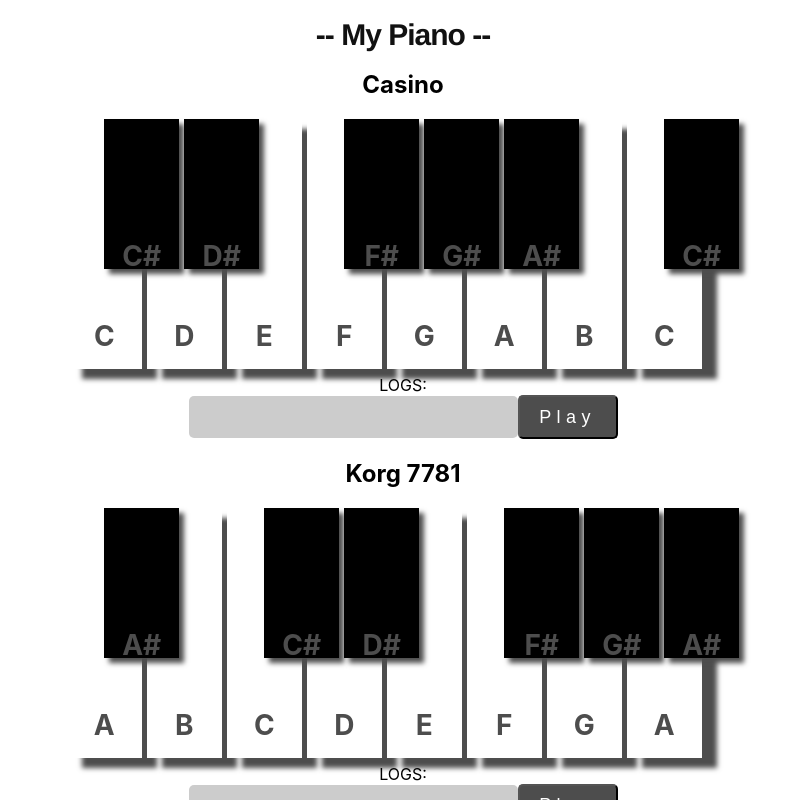
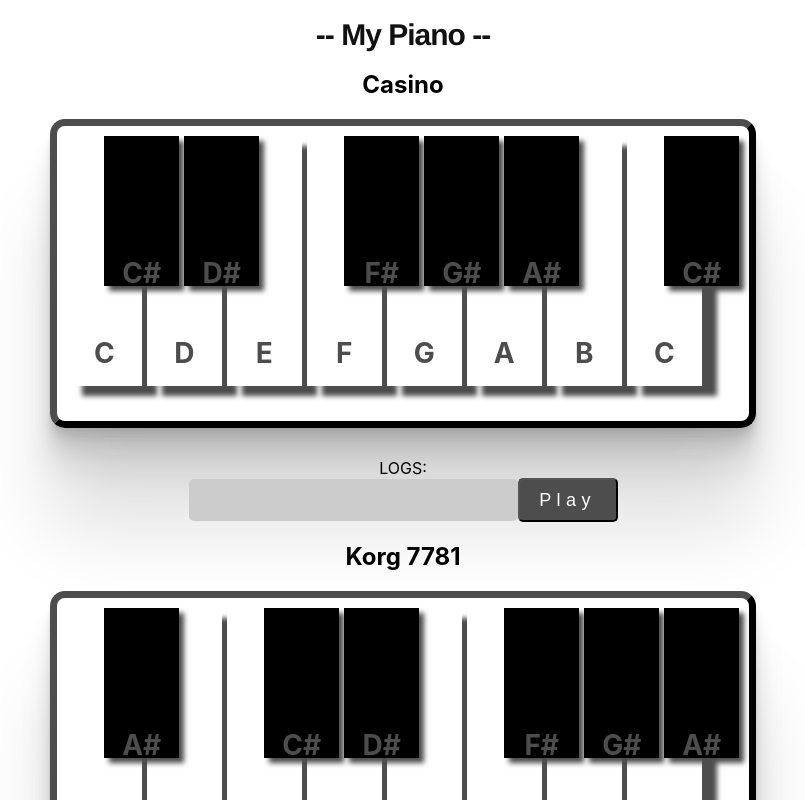
Before and after one commit to ocularminds/piano, a React (Create React App) app: page / in a window 1280 px wide. Shown: the top 800 px of the page, without its empty margins (237-1042 px from the left). Built offline with nearby package versions, Linux system fonts and the light colour scheme.

Commit message:
added error boundry and keyboard css

```diff
--- a/public/index.html
+++ b/public/index.html
@@ -7,7 +7,7 @@
     <meta name="theme-color" content="#000000" />
     <meta
       name="description"
-      content="Web site created using create-react-app"
+      content="My Piano Stores"
     />
     <link rel="apple-touch-icon" href="%PUBLIC_URL%/logo192.png" />
     <!--
@@ -24,7 +24,7 @@
       work correctly both with client-side routing and a non-root public URL.
       Learn how to configure a non-root public URL by running `npm run build`.
     -->
-    <title>React App</title>
+    <title>React Piano Stores</title>
   </head>
   <body>
     <noscript>You need to enable JavaScript to run this app.</noscript>
--- a/src/app/App.js
+++ b/src/app/App.js
@@ -1,5 +1,6 @@
 import React from 'react';
 import './App.css';
+import ErrorBoundary from './ErrorBoundary';
 import PianoList from '../components/piano/PianoList';
 
 class App extends React.Component {
@@ -20,7 +21,11 @@
   }
 
   render() {
-    return <PianoList pianos={this.state.pianos} />;
+    return (
+      <ErrorBoundary>
+        <PianoList pianos={this.state.pianos} />
+      </ErrorBoundary>
+    );
   }
 }
 
--- /dev/null
+++ b/src/app/ErrorBoundary.js
@@ -0,0 +1,20 @@
+import React from 'react';
+class ErrorBoundary extends React.Component {
+    constructor(props) {
+      super(props);
+      this.state = { hasError: false };
+    }
+
+    componentDidCatch(error, info) {
+      this.setState({ hasError: true });
+      console.log(error, info);
+    }
+
+    render() {
+      if (this.state.hasError) {
+        return <h1>Something went wrong.</h1>;
+      }
+      return this.props.children;
+    }
+  }
+  export default ErrorBoundary;
--- a/src/components/controls/Controls.css
+++ b/src/components/controls/Controls.css
@@ -1,5 +1,5 @@
 .controls {
-  margin-top: 105px;
+  margin-top: 30px;
   display: flex;
   flex-direction: column;
 }
--- a/src/components/keyboard/KeyPad.js
+++ b/src/components/keyboard/KeyPad.js
@@ -11,8 +11,10 @@
   handleClick(e) {
     e.preventDefault();
     if (e.target.getAttribute('label') && this.props.clazz === 'WHITE') {
-      e.target.style.setProperty('background-color', '#737373');
+      const style = e.target.style;
+      style.setProperty('background-color', '#737373');
       this.props.onSave(e.target.getAttribute('label'));
+      setTimeout(() => style.setProperty('background-color', '#fff'), 1000);
     }
   }
 
--- a/src/components/keyboard/Keyboard.css
+++ b/src/components/keyboard/Keyboard.css
@@ -1,7 +1,19 @@
-
 .piano {
   display: inline-block;
-  border-style: dotted 1px;
+  border: solid 7px;
+  height: 275px;
+  border-color: #4d4d4d;
+  padding: 10px;
+  box-shadow:
+  0 2.8px 2.2px rgba(0, 0, 0, 0.034),
+  0 6.7px 5.3px rgba(0, 0, 0, 0.048),
+  0 12.5px 10px rgba(0, 0, 0, 0.06),
+  0 22.3px 17.9px rgba(0, 0, 0, 0.072),
+  0 41.8px 33.4px rgba(0, 0, 0, 0.086),
+  0 100px 80px rgba(0, 0, 0, 0.12)
+;
+  border-style: outset;
+  border-radius: 15px;;
 }
 .black {
   height: 150px;
--- a/src/components/piano/Piano.css
+++ b/src/components/piano/Piano.css
@@ -1,5 +1,6 @@
 .main {
   text-align: center;
-  border-style: dashed 1px;
   border-color: #000;
+  background: white;
+  border-radius: 5px;
 }
```
Also changed, not shown: 1 other file (tests, documents, lock files or other folders).
